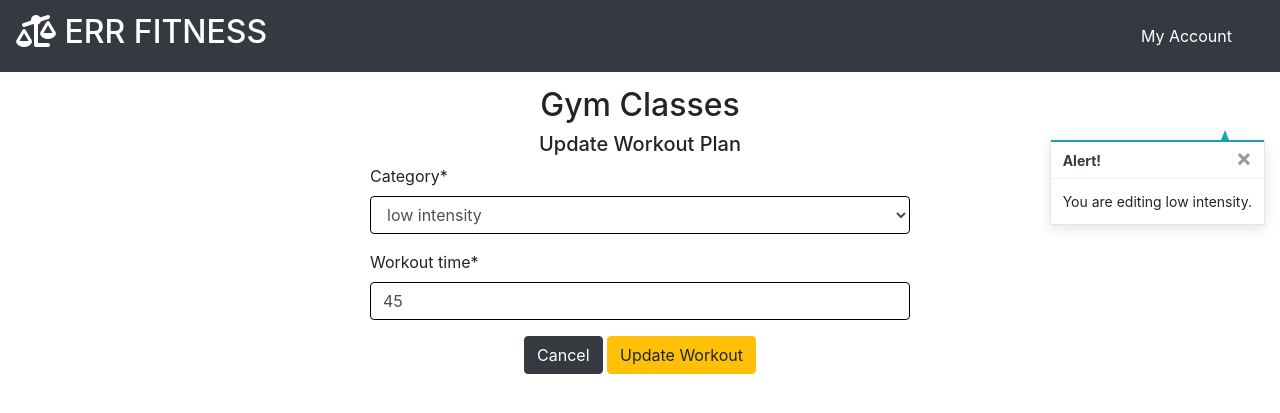
After one commit to juliandunne1234/err-fitness, a Django app: page /workout_plan/update/1 in a window 1280 px wide. The commit adds this page. Shown: the top 413 px of the page. Run offline with Django 3.2, Linux system fonts and the light colour scheme; data comes from the database, SQL or seed files in the repository; some libraries are stand-ins or nearby versions.

Commit message:
admin capability to update workout type

```diff
--- /dev/null
+++ b/workout_plan/forms.py
@@ -0,0 +1,15 @@
+from .models import WorkoutPlan, WorkoutCategory
+from django import forms
+
+
+class WorkoutForm(forms.ModelForm):
+
+    class Meta:
+        model = WorkoutPlan
+        exclude = ('day_of_week', )
+
+    def __init__(self, *args, **kwargs):
+        super().__init__(*args, **kwargs)
+
+        for field_name, field in self.fields.items():
+            field.widget.attrs['class'] = 'border-black'
--- a/workout_plan/models.py
+++ b/workout_plan/models.py
@@ -20,7 +20,7 @@ class DayOfWeek(models.Model):
 
 class WorkoutPlan(models.Model):
 
-    category = models.OneToOneField(WorkoutCategory, on_delete=models.CASCADE)
+    category = models.ForeignKey(WorkoutCategory, on_delete=models.CASCADE)
     workout_time = models.IntegerField(null=False, blank=False, default=45)
     day_of_week = models.OneToOneField(DayOfWeek, on_delete=models.CASCADE)
 
--- /dev/null
+++ b/workout_plan/templates/workout_plan/update_workout_plan.html
@@ -0,0 +1,33 @@
+{% extends "base.html" %}
+{% load static %}
+
+{% block page_header %}
+<div class="container header-container">
+    <div class="row">
+        <div class="col"></div>
+    </div>
+</div>
+{% endblock %}
+
+{% block content %}
+<div class="container">
+    <div class="row">
+        <div class="col text-center mt-3">
+            <h2>Gym Classes</h2>
+            <h5>Update Workout Plan</h5>
+        </div>
+    </div>
+    <div class="row">
+        <div class="col-12 col-lg-6 offset-lg-3">
+            <form method="POST" action="{% url 'update_workout_plan' workout.id %}" class="add-product" enctype="multipart/form-data">
+                {% csrf_token %}
+                {{ form | crispy }}
+                <div class="text-center">
+                    <a class="btn btn-dark" href="{% url 'workout_plan' %}">Cancel</a>
+                    <button class="btn btn-warning" type="submit">Update Workout</button>
+                </div>
+            </form>
+        </div>
+    </div>
+</div>
+{% endblock %}
--- a/workout_plan/urls.py
+++ b/workout_plan/urls.py
@@ -3,4 +3,5 @@ from . import views
 
 urlpatterns = [
     path('', views.workout_plan, name='workout_plan'),
+    path('update/<int:workout_id>', views.update_workout_plan, name='update_workout_plan'),
 ]
--- a/workout_plan/views.py
+++ b/workout_plan/views.py
@@ -1,5 +1,7 @@
-from django.shortcuts import render
+from django.shortcuts import render, get_object_or_404, redirect, reverse
+from django.contrib import messages
 from .models import WorkoutPlan
+from .forms import WorkoutForm
 
 
 def workout_plan(request):
@@ -11,3 +13,26 @@ def workout_plan(request):
     }
 
     return render(request, 'workout_plan/workout_plan.html', context)
+
+
+def update_workout_plan(request, workout_id):
+    workout = get_object_or_404(WorkoutPlan, pk=workout_id)
+    if request.method == 'POST':
+        form = WorkoutForm(request.POST, instance=workout)
+        if form.is_valid():
+            form.save()
+            messages.success(request, 'Successfully updated workout plan')
+            return redirect(reverse('workout_plan'))
+        else:
+            messages.error(request, 'Failed to updated workout plan. Confirm form is valid.')
+    else:
+        form = WorkoutForm(instance=workout)
+        messages.info(request, f'You are editing {workout.category.name}.')
+
+    template = 'workout_plan/update_workout_plan.html'
+    context = {
+        'form': form,
+        'workout': workout,
+    }
+
+    return render(request, template, context)
```
Also changed, not shown: workout_plan/templates/workout_plan/workout_plan.html (+7 -1 lines), workout_plan/migrations/0002_alter_workoutplan_category.py (added).
